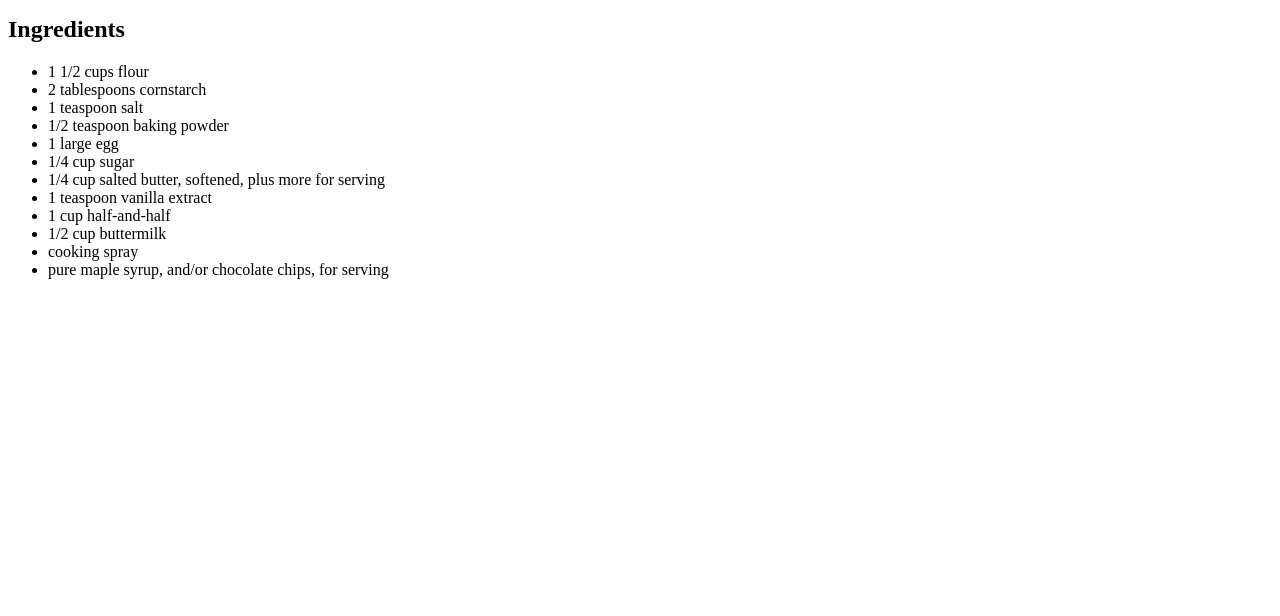
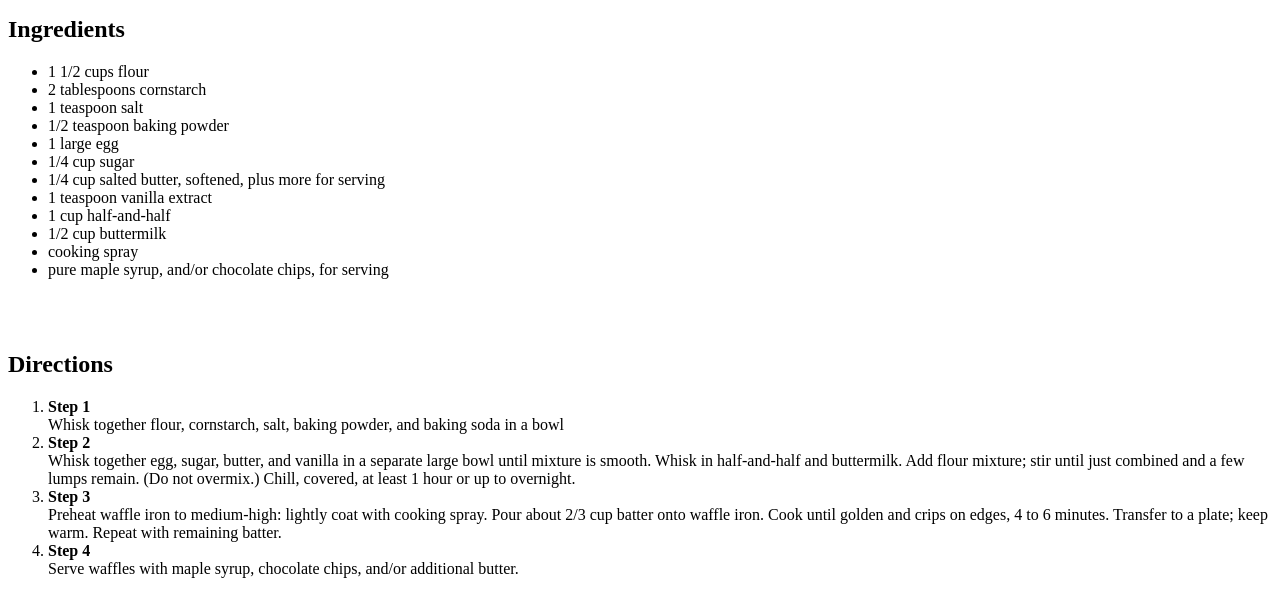
Before and after one commit to Alexxeffect/Odin-Recipes, a plain HTML site: page recipes/Waffle_House_Style_Waffles.html in a window 1280 px wide. Shown: the part 154-770 px from the top of the page. Drawn offline with Linux system fonts and the light colour scheme.

Commit message:
ORDERED LIST FOR WAFFLE PREP
Create ordered list for waffle preparation

```diff
--- a/recipes/Waffle_House_Style_Waffles.html
+++ b/recipes/Waffle_House_Style_Waffles.html
@@ -25,6 +25,13 @@
         <li>cooking spray</li>
         <li>pure maple syrup, and/or chocolate chips, for serving</li>
     </ul>
-
+    <br><br>
+    <h2>Directions</h2>
+    <ol>
+        <li><strong>Step 1</strong><br>Whisk together flour, cornstarch, salt, baking powder, and baking soda in a bowl</li>
+        <li><strong>Step 2</strong><br>Whisk together egg, sugar, butter, and vanilla in a separate large bowl until mixture is smooth. Whisk in half-and-half and buttermilk. Add flour mixture; stir until just combined and a few lumps remain. (Do not overmix.) Chill, covered, at least 1 hour or up to overnight.</li>
+        <li><strong>Step 3</strong><br>Preheat waffle iron to medium-high: lightly coat with cooking spray. Pour about 2/3 cup batter onto waffle iron. Cook until golden and crips on edges, 4 to 6 minutes. Transfer to a plate; keep warm. Repeat with remaining batter.</li>
+        <li><strong>Step 4</strong><br>Serve waffles with maple syrup, chocolate chips, and/or additional butter.</li>
+    </ol>
 </body>
 </html>
```
